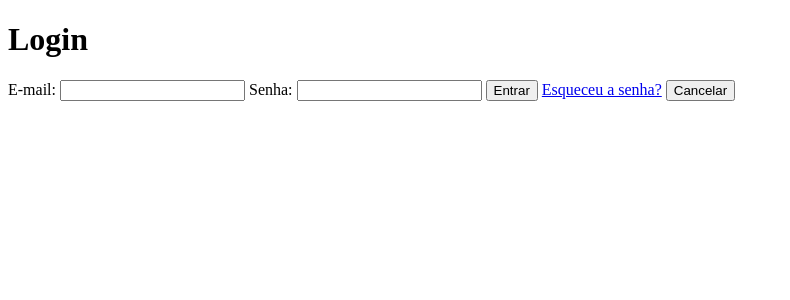
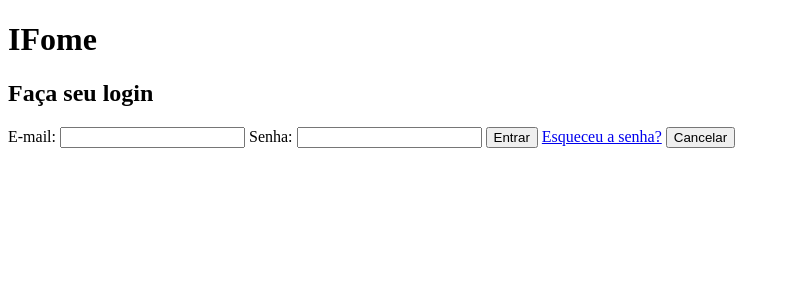
Before and after one commit to jtruazelli/IFome-Django, a Django app: page /login/ in a window 1280 px wide. Shown: the top 300 px of the page, without its empty margins (0-790 px from the left). Run offline with Django 5.2, Linux system fonts and the light colour scheme.

Commit message:
Melhorei a estrutara de codigo de HTML da tela de Login

```diff
--- a/usuarios/templates/usuarios/login.html
+++ b/usuarios/templates/usuarios/login.html
@@ -5,7 +5,11 @@
     <title>Login - IFome</title>
 </head>
 <body>
-    <h1>Login</h1>
+
+    <div class="login-container">
+
+        <h1>IFome</h1>
+        <h2>Faça seu login</h2>
 
         <form method="post">
             {% csrf_token %}
@@ -17,8 +21,13 @@
             <input type="password" id="senha" name="senha">
 
             <button type="submit">Entrar</button>
+
             <a href="#">Esqueceu a senha?</a>
+
             <button type="button">Cancelar</button>
         </form>
+
+    </div>
+
 </body>
 </html>
```
Lines whose indentation alone changed are shown as unchanged.
